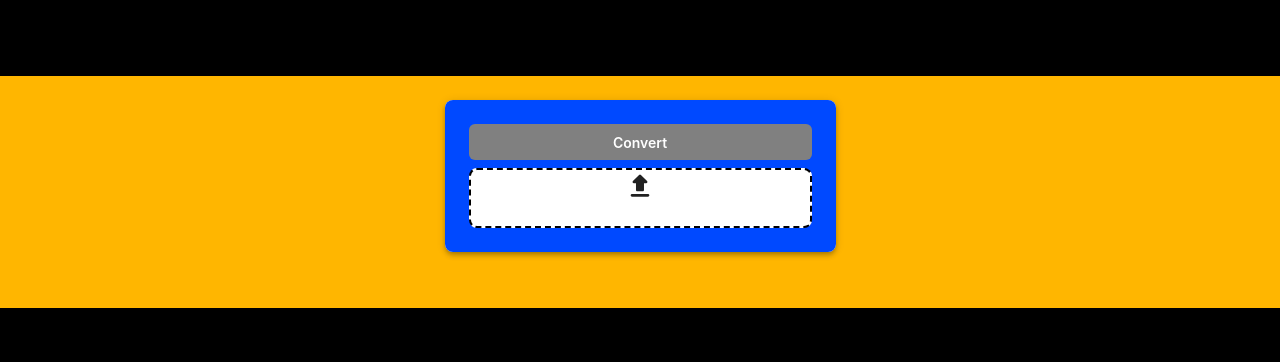
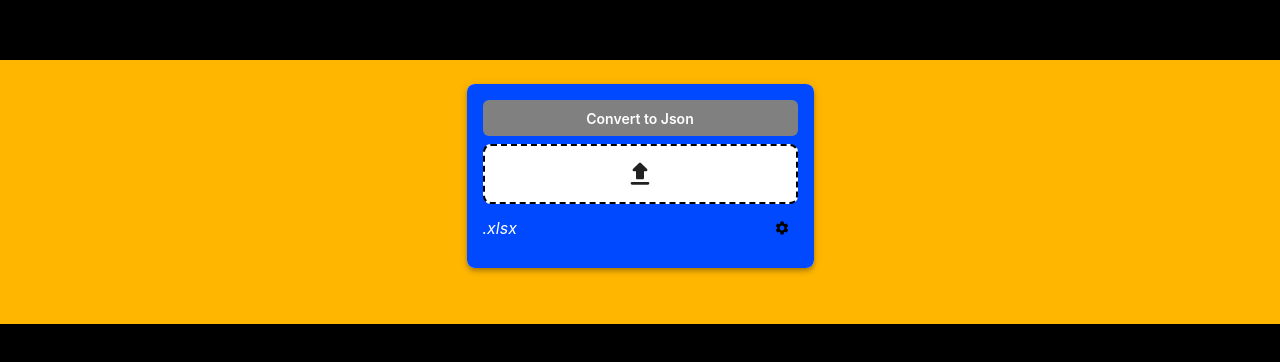
Before and after one commit to gmsat/excel-to-json-converter, a React (Vite) app in the folder client/: page / in a window 1280 px wide. Shown: the part 208-570 px from the top of the page. Built offline with nearby package versions, Linux system fonts and the light colour scheme.

Commit message:
More changes to styles, added options when uploading file

```diff
--- a/client/src/App.tsx
+++ b/client/src/App.tsx
@@ -308,11 +308,10 @@ function App() {
                      elevation={3}
                      sx={{
                        display: "flex",
-                       border: "solid white 1px",
                        padding: 2,
                        borderRadius: 2,
                        gap: 2,
-                       backgroundColor: "white",
+                       backgroundColor: "#e3e4e9",
                        flex: 4}}>
 
                 <Paper variant={"outlined"}>
--- a/client/src/components/data-keys/DataKeys.tsx
+++ b/client/src/components/data-keys/DataKeys.tsx
@@ -110,7 +110,9 @@ const DataKeys: React.FC<DataKeysProps> = ({data, newKeys, oldKeys, setNewKeys})
 
         </Grid>
 
-        {headers ? <HeadersList setResetClicked={setResetClicked}
+        {headers
+
+          ? <HeadersList setResetClicked={setResetClicked}
                          resetClicked={resetClicked}
                          setHeaders={setHeaders}
                          headers={headers}
--- a/client/src/components/data-keys/HeaderInput.tsx
+++ b/client/src/components/data-keys/HeaderInput.tsx
@@ -4,7 +4,7 @@ import MyContext from "../../context/my-context/MyContext";
 import EditIcon from '@mui/icons-material/Edit';
 import { IconButton, Button } from "@mui/joy";
 // import { TextField } from "@mui/material"
-import { ListItem } from "@mui/material";
+import { Divider, ListItem } from "@mui/material";
 import TableRowsIcon from '@mui/icons-material/TableRows';
 import { CssVarsProvider, Input } from "@mui/joy";
 import MenuOpenIcon from '@mui/icons-material/MenuOpen';
@@ -37,27 +37,20 @@ export const HeaderInput: React.FC<HeaderInputProps> = ({itemData, index, resetC
   const [value, setValue] = useState(itemData);
   const [checked, setChecked] = useState(true);
   const [keyInputEnabled, setKeyInputEnabled] = useState(false);
-
   const [dataTypes, setDataTypes] = useState<any>([]);
 
   const {outputData, setOutputData} = useContext(MyContext);
   const {newKeys, setNewKeys} = useContext(MyContext);
-  const {preview, setPreview} = useContext(MyContext);
-  const {downloadLink, setDownloadLink} = useContext(MyContext);
-  const {file, setFile} = useContext(MyContext);
-
-  const {headersData, setHeadersData} = useContext(MyContext);
-
-  const {showUpdateKeyValuesDialog, setShowUpdateKeyValuesDialog} = useContext(MyContext);
-  const {dialogKeyValueData, setDialogKeyValueData} = useContext(MyContext);
-
+  const {setPreview} = useContext(MyContext);
+  const {headersData} = useContext(MyContext);
+  const {setShowUpdateKeyValuesDialog} = useContext(MyContext);
+  const {setDialogKeyValueData} = useContext(MyContext);
   const {setDownloadOutput} = useContext(MyContext);
+  const {reset} = useContext(MyContext);
+  const {setHeaderKeys} = useContext(MyContext);
 
   const [newData, setNewData] = useState<any[]>(outputData);
 
-  const {reset, setReset} = useContext(MyContext);
-
-  const {setHeaderKeys} = useContext(MyContext);
 
   // const handleInputChange = (e: any) => {
   //   const array = new ArrayHelpers();
@@ -90,8 +83,6 @@ export const HeaderInput: React.FC<HeaderInputProps> = ({itemData, index, resetC
   }
 
   const handleInputSave = () => {
-    // console.log("INPUT SAVE CLICKED!");
-
     const array = new ArrayHelpers();
 
     if (array.keyExists(outputData, value)) {
@@ -101,8 +92,8 @@ export const HeaderInput: React.FC<HeaderInputProps> = ({itemData, index, resetC
 
     const updated = array.getNewKeys(newKeys, index, value);
     setNewKeys(updated);
+
     const data = array.renameKeysByKeyName(outputData, oldValue, value);
-
     const lines = data;
 
     setNewData(data);
@@ -147,47 +138,16 @@ export const HeaderInput: React.FC<HeaderInputProps> = ({itemData, index, resetC
   const updateData = (_data: any) => {
     const lines = _data;
 
-    console.log("_data", _data);
-
     setNewData(_data);
     setOutputData(_data);
     setDownloadOutput({...headersData, lines});
     setPreview({...headersData, lines});
-    // setOldValue(value);
   }
 
-  // TODO: update inputs UI after deleting key
-
-
-  // reset inputs to original values on reset button click
-  // useEffect(() => {
-  //   setValue(originalVal);
-  // }, [resetClicked]);
-
   useEffect(() => {
-    console.log("OLD VAlUE", oldValue);
     setValue(originalVal);
     setOldValue(originalVal);
   }, [reset]);
-
-  // // updates data preview based when changing fields
-  // useEffect(() => {
-  //   setOutputData(newData);
-  //
-  //   const lines = newData;
-  //
-  //   // setPreview(newData);
-  //   setPreview({...headersData, lines});
-  // }, [value]);
-
-  // useEffect(() => {
-  //   setOutputData(newData);
-  //
-  //   const lines = newData;
-  //
-  //   // setPreview(newData);
-  //   setPreview({...headersData, lines});
-  // }, [newData]);
 
   useEffect(() => {
     const array = new ArrayHelpers();
@@ -207,31 +167,8 @@ export const HeaderInput: React.FC<HeaderInputProps> = ({itemData, index, resetC
     setOldValue(itemData);
   }, [itemData]);
 
-  // useEffect(() => {
-  //   setValue(originalVal);
-  // }, [resetClicked]);
-
   return (
-    // <ListItem style={{height: "30px", display: "flex"}}>
-    //   <div style={{display: "flex", gap: 5, justifyContent: "center", alignItems: "center"}}>
-    //
-    //     <p style={{flex: 1}}>({index})</p>
-    //
-    //     {/*<input type="checkbox" checked={checked} onChange={handleChecked}/>*/}
-    //     {/*<input type="text" value={value} onChange={handleInputChange}/>*/}
-    //
-    //     <div style={{display: "flex", flexFlow: "column", alignItems: "center", justifyContent: "center", flex: 1}}>
-    //       <IconButton size={"sm"} variant={"outlined"} onClick={() => showDialog(index)} key={index}>
-    //         <EditIcon/>
-    //       </IconButton>
-    //     </div>
-    //
-    //     <TextField InputProps={HeaderInputProps} variant={"outlined"} sx={{flex: 6}} size={"small"} type="text" value={value} onChange={handleInputChange}/>
-    //
-    //   </div>
-    // </ListItem>
-
-    <ListItem sx={{height: "40px", display: "flex", gap: 1, borderBottom: "solid lightgrey 1px", padding: 2}}>
+    <ListItem sx={{height: "40px", display: "flex", gap: 1, borderBottom: "solid lightgrey 1px"}}>
 
       <div style={{flex: 1}}>
         <Tooltip placement={"left"} size={"sm"} color={"danger"} title={"Delete"}>
@@ -241,18 +178,12 @@ export const HeaderInput: React.FC<HeaderInputProps> = ({itemData, index, resetC
         </Tooltip>
       </div>
 
-      {/*<Divider orientation={"vertical"} sx={{height: "15px"}}/>*/}
-
       <div style={{display: "flex", flex: 5, justifyContent: "center", alignItems: "center", gap: 6}}>
         <p style={{flex: 1, fontSize: "0.7rem", color: "grey"}}>{index}</p>
         <div style={{flex: 1}}>
-          {/*<Chip label={dataTypes[index]} size={"small"} sx={{borderRadius: 1, fontSize: "0.7rem"}} color={"default"}/>*/}
           <Chip sx={{borderRadius: 3, fontSize: "0.75rem"}} size={"sm"} variant={"soft"} color={"neutral"}>{dataTypes[index]}</Chip>
         </div>
       </div>
-
-      {/*<input type="checkbox" checked={checked} onChange={handleChecked}/>*/}
-      {/*<input type="text" value={value} onChange={handleInputChange}/>*/}
 
       <div style={{display: "flex", flexFlow: "column", alignItems: "center", justifyContent: "center", flex: 1}}>
         <IconButton size={"sm"} onClick={handleEditInputKey} variant={"plain"} >
@@ -261,7 +192,6 @@ export const HeaderInput: React.FC<HeaderInputProps> = ({itemData, index, resetC
       </div>
 
       <div style={{flex: 10}}>
-        {/*<TextField InputProps={HeaderInputProps} variant={"outlined"} size={"small"} type="text" value={value} onChange={handleInputChange}/>*/}
         <Input readOnly={!keyInputEnabled} sx={{backgroundColor: keyInputEnabled ? "white" : null, border: keyInputEnabled ? "solid lightgrey 1px" : null}} type={"text"} variant={"soft"} size={"sm"} value={value} onChange={handleInputChange}/>
       </div>
 
--- a/client/src/components/data-options/DataOptions.tsx
+++ b/client/src/components/data-options/DataOptions.tsx
@@ -57,9 +57,7 @@ const DataOptions: React.FC<DataOptionsProps> = ({
       <Divider/>
 
       <Paper variant={"outlined"} sx={{border: "none"}}>
-        <Grid>
-          <SaveControls/>
-        </Grid>
+        <SaveControls/>
       </Paper>
 
     </Grid>
--- a/client/src/components/save-controls/SaveControls.tsx
+++ b/client/src/components/save-controls/SaveControls.tsx
@@ -1,4 +1,4 @@
-import React, { useContext, useEffect, useRef, useState } from 'react';
+import React, { useContext, useEffect, useMemo, useRef, useState } from 'react';
 import { Grid } from "@mui/material";
 import { ApplyChangesSnackbar } from "../data-keys/DataKeys";
 import MyContext from "../../context/my-context/MyContext";
@@ -7,13 +7,13 @@ import RestartAltIcon from '@mui/icons-material/RestartAlt';
 import SaveIcon from '@mui/icons-material/Save';
 
 const SaveControls: React.FC = () => {
-  const {preview, setPreview} = useContext(MyContext);
-  const {reset, setReset} = useContext(MyContext);
-
   const [openSnackbar, setOpenSnackbar] = useState(false);
   const [resetClicked, setResetClicked] = useState(false);
-  // const [originalValue, setOriginalValue] = useState();
+  const [saveEnabled, setSaveEnabled] = useState(false);
+
   const {file, setDownloadLink, downloadOutput} = useContext(MyContext);
+  const {reset, setReset} = useContext(MyContext);
+  const {headersData} = useContext(MyContext);
 
   const handleReset = () => {
     setResetClicked(true);
@@ -32,55 +32,34 @@ const SaveControls: React.FC = () => {
       return;
     }
 
-    // const data = JSON.stringify(outputData, null, 2);
-    // const fileBlob = new Blob([data], {type: "text/plain"});
-    // const url = URL.createObjectURL(fileBlob);
-
     const data = JSON.stringify(downloadOutput, null, 2);
     const fileBlob = new Blob([data], {type: "text/plain"});
     const url = URL.createObjectURL(fileBlob);
 
     setDownloadLink(url);
     setOpenSnackbar(true);
+    setSaveEnabled(false);
   }
-
-  // // // reset inputs to original values on reset button click
-  // useEffect(() => {
-  //   setValue(originalVal);
-  // }, [resetClicked]);
 
   return (
     <>
-      {/*<Grid sx={{position: "absolute", bottom: 0, left: 0}}>*/}
-      {/*<Grid sx={{padding: 0, margin: 0, width: "100%", display: "flex", justifyContent: "flex-start", alignItems: "center"}}>*/}
-      {/*  <button style={{margin: 12, backgroundColor: "orangered", color: "white"}} onClick={handleReset}>Reset</button>*/}
-      {/*  <button style={{margin: 12, backgroundColor: "aquamarine"}} onClick={handleApply}>Save Changes</button>*/}
-      {/*</Grid>*/}
       <Grid sx={{
         width: "100%",
         height: "100%",
         display: "flex",
         padding: 1,
-        justifyContent: "flex-start",
+        justifyContent: "space-between",
         alignItems: "center",
         gap: 1}}>
 
-
-        {/*<button style={{margin: 0, backgroundColor: "orangered", color: "white"}} onClick={handleReset}>*/}
-        {/*  <div style={{display: "flex", justifyContent: "center", alignItems: "center", gap: 10}}>*/}
-        {/*    <RestartAltIcon /> <div>Reset</div>*/}
-        {/*  </div>*/}
-        {/*</button>*/}
-
-        <Button type={"submit"} startDecorator={<RestartAltIcon/>} size={"sm"} color={"danger"} variant={"solid"} onClick={handleReset}>Reset</Button>
-        <Button startDecorator={<SaveIcon/>} size={"sm"} color={"success"} variant={"solid"} onClick={handleApply}>Save</Button>
+        <Button sx={{flex: 1}} startDecorator={<SaveIcon/>} size={"sm"} color={"success"} variant={"solid"} onClick={handleApply}>Save</Button>
+        <Button sx={{flex: 1}} type={"submit"} startDecorator={<RestartAltIcon/>} size={"sm"} color={"danger"} variant={"solid"} onClick={handleReset}>Reset</Button>
 
       </Grid>
 
       <ApplyChangesSnackbar
         openSnackbar={openSnackbar}
         setOpenSnackbar={setOpenSnackbar}/>
-
     </>
 
   );
--- a/client/src/components/upload-download/UploadDownload.tsx
+++ b/client/src/components/upload-download/UploadDownload.tsx
@@ -1,6 +1,6 @@
-import React, { useContext, useRef } from 'react';
+import React, { useContext, useRef, useState } from 'react';
 import MyContext from "../../context/my-context/MyContext";
-import { Input, TextField, FormLabel, Grid, Grow, Fab, Paper } from "@mui/material";
+import { Input, TextField, FormLabel, Grid, Grow, Fab, Paper, Typography } from "@mui/material";
 import { Input as JoyInput, Box, Button, IconButton } from "@mui/joy";
 import FileUploadRoundedIcon from '@mui/icons-material/FileUploadRounded';
 import { HeaderInput } from "../data-keys/HeaderInput";
@@ -10,6 +10,8 @@ import { Backdrop } from "@mui/material";
 import { CircularProgress } from "@mui/joy";
 import { CssVarsProvider } from "@mui/joy";
 import RefreshIcon from '@mui/icons-material/Refresh';
+import SettingsIcon from '@mui/icons-material/Settings';
+import { Divider, Stack, Collapse } from "@mui/material";
 
 interface UploadDownloadProps {
   handleChange: (e: any) => void,
@@ -21,24 +23,31 @@ interface UploadDownloadProps {
 
 const hideUpload = {
   opacity: 0,
-  // zIndex: "-10",
+  height: "100%",
+  width: "100%",
+  cursor: "pointer",
+  fontSize: "1rem",
   '&:hover': {
     cursor: "pointer"
   }
 }
 
-const uploadButtonBoxStyle = {
+const uploadWrapperStyle = {
   border: "dashed black 2px",
-  height: "100%",
+  height: "60px",
   backgroundColor: "white",
   borderRadius: 2,
   display: "flex",
   flexFlow: "row",
   justifyContent: "center",
+  alignItems: "center",
+  position: "relative",
+  overflow: "hidden",
+  cursor: "pointer",
   '&:hover': {
     backgroundColor: "black",
     color: "white",
-    border: "dashed white 2px"
+    border: "dashed white 2px",
   }
 }
 
@@ -74,6 +83,8 @@ const UploadDownload: React.FC<UploadDownloadProps> = ({downloadLink,
                                                         downloadEnabled,
                                                         outputExists,
                                                         handleChange}) => {
+  const [options, setOptions] = useState(false);
+
   const {header, setHeader, file} = useContext(MyContext);
   const {preview} = useContext(MyContext);
 
@@ -93,6 +104,13 @@ const UploadDownload: React.FC<UploadDownloadProps> = ({downloadLink,
     window.location.reload();
   }
 
+  const showOptions = () => {
+    const newVal = !options;
+    // setOptions((prev) => !prev);
+    setOptions(newVal);
+    console.log("OPTIONS : ", newVal);
+  }
+
   return (
     <Grid container sx={containerStyle}>
 
@@ -101,29 +119,41 @@ const UploadDownload: React.FC<UploadDownloadProps> = ({downloadLink,
           <Grid container display={"flex"} flexDirection={"column"} justifyContent={"center"} alignItems={"flex-start"} gap={1} flex={1}
                 sx={{
                   backgroundColor: "#0049FF",
-                  padding: 3,
+                  padding: 2,
                   position: "relative",
                   borderRadius: 2
                 }}>
 
-            {/*<IconButton variant={"plain"} sx={ResetButtonStyle} onClick={handleReset}>*/}
-            {/*  <RefreshIcon sx={{color: "white", fontSize: "2rem"}}/>*/}
-            {/*</IconButton>*/}
-
             <Grid container display={"flex"} flexDirection={"row"} justifyContent={"space-between"} alignItems={"center"} spacing={2}>
-
               <Grid item flex={2} alignSelf={"flex-end"}>
-                <Button disabled={!outputExists} style={{width: "100%", backgroundColor: `${outputExists ? "#23C0AD" : "grey"}`, color: "white"}} type={"submit"} onClick={handleSubmit}>Convert</Button>
+                <Button disabled={!outputExists} style={{width: "100%", backgroundColor: `${outputExists ? "#23C0AD" : "grey"}`, color: "white"}} type={"submit"} onClick={handleSubmit}>Convert to Json</Button>
               </Grid>
-
             </Grid>
 
-            <Grid item sx={uploadButtonBoxStyle} width={"100%"}>
+            <Grid item sx={uploadWrapperStyle} width={"100%"}>
               <FileUploadRoundedIcon sx={{position: "absolute", fontSize: "2rem"}} fontSize={"large"}/>
-              <TextField ref={uploadRef} sx={hideUpload} itemID={"upload"} variant={"outlined"} type="file" id={"file"} onInputCapture={handleChange} required/>
+              <Input required inputProps={{accept: ".xlsx"}} ref={uploadRef} sx={hideUpload} itemID={"upload"} type="file" id={"file"} onInputCapture={handleChange}/>
             </Grid>
 
+            <Grid sx={{display: "flex", justifyContent: "space-between", alignItems: "center", width: "100%"}}>
+              <em style={{left: 5, bottom: 5, color: "white"}}>.xlsx</em>
+              <IconButton sx={{color: "black"}} variant={"plain"} size={"sm"} onClick={() => showOptions()}>
+                <SettingsIcon sx={{fontSize: "1rem"}}/>
+              </IconButton>
+            </Grid>
+
+            <Stack sx={{width: "100%", height: "100%"}}>
+              <Collapse in={options}>
+                <Divider sx={{backgroundColor: "black", marginBottom: 1}} variant={"fullWidth"}/>
+                <Grid item display={"flex"} flexDirection={"column"} width={"100%"} flex={1}>
+                  <label style={{fontSize: "0.8rem", color: "white"}} htmlFor="set-header">Header</label>
+                  <JoyInput variant={"outlined"} size={"sm"} id={"set-header"} type={"text"} value={header} onChange={changeHeader}/>
+                </Grid>
+              </Collapse>
+            </Stack>
+
           </Grid>
+
         </Paper>
       }
 
--- a/client/src/index.css
+++ b/client/src/index.css
@@ -1,7 +1,7 @@
 :root {
   font-family: Inter, Avenir, Helvetica, Arial, sans-serif;
   font-size: 16px;
-  line-height: 24px;
+  /*line-height: 24px;*/
   font-weight: 400;
 
   color-scheme: light dark;
@@ -32,39 +32,39 @@ body {
   min-height: 100vh;
 }
 
-h1 {
-  font-size: 3.2em;
-  line-height: 1.1;
-}
+/*h1 {*/
+/*  font-size: 3.2em;*/
+/*  line-height: 1.1;*/
+/*}*/
 
-button {
-  border-radius: 8px;
-  border: 1px solid transparent;
-  padding: 0.6em 1.2em;
-  font-size: 1em;
-  font-weight: 500;
-  font-family: inherit;
-  background-color: #1a1a1a;
-  cursor: pointer;
-  transition: border-color 0.25s;
-}
-button:hover {
-  border-color: #646cff;
-}
-button:focus,
-button:focus-visible {
-  outline: 4px auto -webkit-focus-ring-color;
-}
+/*button {*/
+/*  border-radius: 8px;*/
+/*  border: 1px solid transparent;*/
+/*  padding: 0.6em 1.2em;*/
+/*  font-size: 1em;*/
+/*  font-weight: 500;*/
+/*  font-family: inherit;*/
+/*  background-color: #1a1a1a;*/
+/*  cursor: pointer;*/
+/*  transition: border-color 0.25s;*/
+/*}*/
+/*button:hover {*/
+/*  border-color: #646cff;*/
+/*}*/
+/*button:focus,*/
+/*button:focus-visible {*/
+/*  outline: 4px auto -webkit-focus-ring-color;*/
+/*}*/
 
-@media (prefers-color-scheme: light) {
-  :root {
-    color: #213547;
-    background-color: #ffffff;
-  }
-  a:hover {
-    color: #747bff;
-  }
-  button {
-    background-color: #f9f9f9;
-  }
-}
+/*@media (prefers-color-scheme: light) {*/
+/*  :root {*/
+/*    color: #213547;*/
+/*    background-color: #ffffff;*/
+/*  }*/
+/*  a:hover {*/
+/*    color: #747bff;*/
+/*  }*/
+/*  button {*/
+/*    background-color: #f9f9f9;*/
+/*  }*/
+/*}*/
```
Also changed, not shown: client/src/components/json-preview/DataPreview.tsx (+6 -5 lines). Lines whose indentation alone changed are shown as unchanged.
